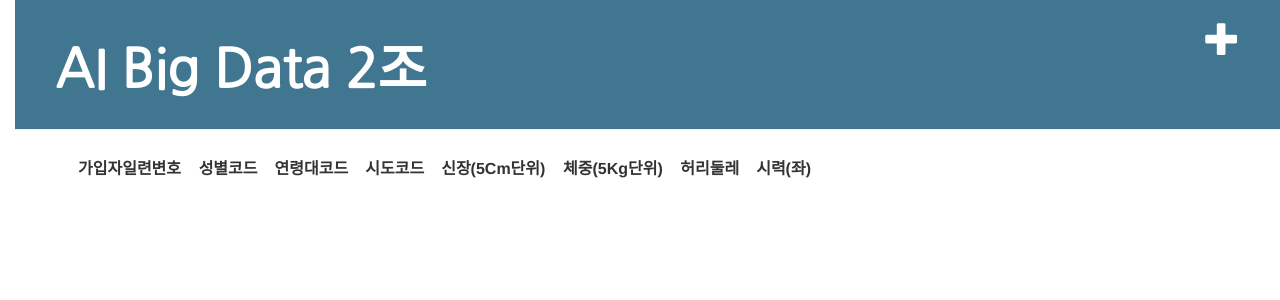
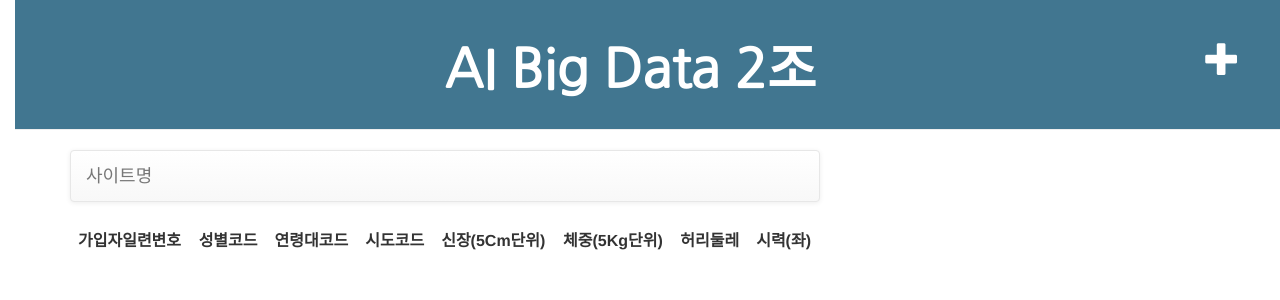
Before and after one commit to LeeJehwan/Disease-prediction-Django, a Django app: page / in a window 1280 px wide. Shown: the top 300 px of the page. Run offline with Django 3.2, Linux system fonts and the light colour scheme; data that the repository does not hold is empty; some libraries are stand-ins or nearby versions.

Commit message:
css update

```diff
--- a/blog/static/css/blog.css
+++ b/blog/static/css/blog.css
@@ -9,6 +9,7 @@ body {
 h1 a {
     color: #FCA205;
     font-family: 'Nanum Gothic', sans-serif;
+
 }
 .page-header {
     background-color: #417690;
--- a/blog/templates/blog/base.html
+++ b/blog/templates/blog/base.html
@@ -8,10 +8,14 @@
         <link rel="stylesheet" href="{% static 'css/blog.css' %}">
     </head>
     <body>
+
         <div class = "page-header">
+            <center>
             <a href="{% url 'post_new' %}" class="top-menu"><span class="glyphicon glyphicon-plus"></span></a>
-            <h1><a href="/">AI Big Data 2조</a></h1>
+                <h1><a href="/">AI Big Data 2조</a></h1></center>
         </div>
+
+
         <p>{{data1}}</p>
         <div class="content container">
             <div class="row">
--- a/blog/templates/blog/post_list.html
+++ b/blog/templates/blog/post_list.html
@@ -11,11 +11,18 @@
     </head>
     <body>
         <div class = "page-header">
-            <h1><a href="/">AI Big Data 2조</a></h1>
+            <h1><a href="/">AI Big Data B반 2조</a></h1>
         </div>
 
+        {% block content %}
 
-        {% block content %}
+        <nav class="navbar navbar-default">
+  <div class="container-fluid">
+    <div class="navbar-header">
+      <a class="navbar-brand" href="#">사이트명</a>
+    </div></div>
+        </nav>
+<!--
             {% for post in posts %}
                 <div class="post">
                     <div class="date">
@@ -25,7 +32,7 @@
                     <p>{{ post.text|linebreaksbr }}</p>
                 </div>
             {% endfor %}
-
+-->
 
         <div class="train_data">
             <table class="table table-striped">
--- a/blog/views.py
+++ b/blog/views.py
@@ -19,10 +19,6 @@ def post_list(request):
 def post_detail(request, pk):
     post = get_object_or_404(Post, pk=pk)
     return render(request, 'blog/post_detail.html', {'post': post})
-
-def post_new(request):
-    form = PostForm()
-    return render(request, 'blog/post_edit.html', {'form': form})
 
 def post_new(request):
     if request.method == "POST":
```
